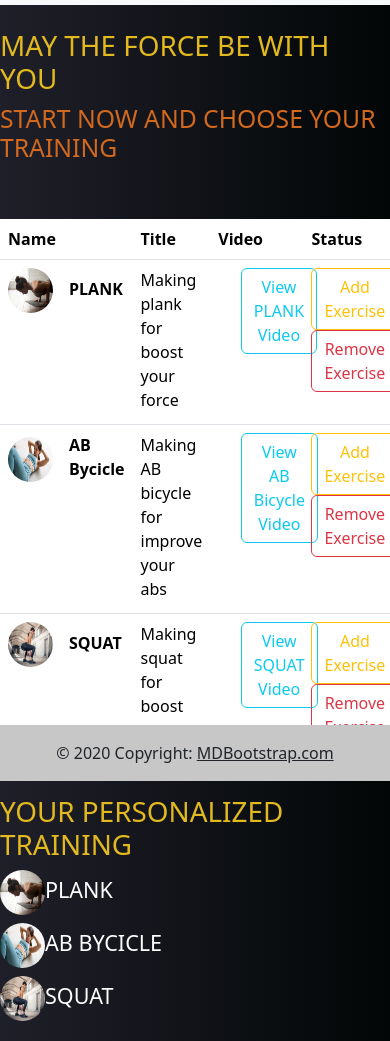
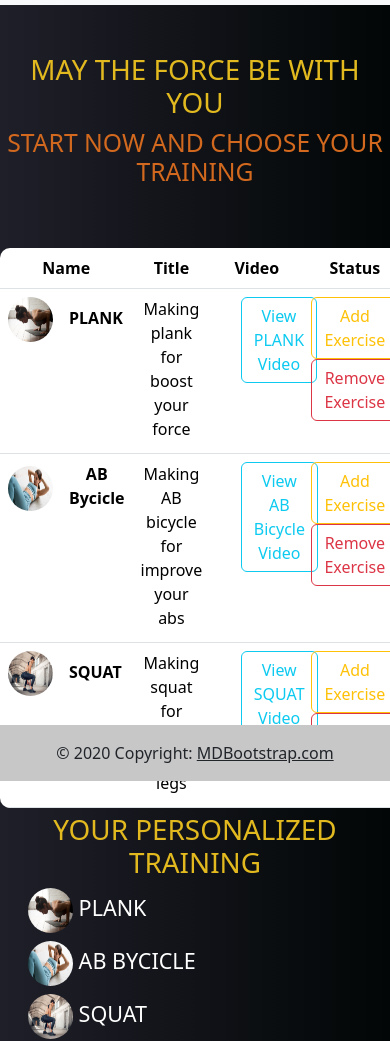
Before and after one commit to Susanna2024/Evaluaci-n-Continua-2---Susanna-Signoretti, a plain HTML site: page pagf.html in a window 390 px wide. Shown: the part 63-1104 px from the top of the page. Drawn offline with nearby package versions, Linux system fonts and the light colour scheme.

Commit message:
responsive

```diff
--- a/pagf.html
+++ b/pagf.html
@@ -48,6 +48,8 @@
   <!-- main section -->
 
   <br>
+
+<br>
   <h1>MAY THE FORCE BE WITH YOU</h1>
 
 <h2> START NOW AND CHOOSE YOUR TRAINING</h2>
@@ -56,7 +58,7 @@
 
 
   <!-- TABLE -->
-<table class="table">
+<table class="table ">
   <thead>
     <tr>
       <th>Name</th>
@@ -205,19 +207,38 @@
   <script src="funzioni.js"> </script>
 
 
-  <!-- RUTINA -->
-  <h1>YOUR PERSONALIZED TRAINING</h1>
+<!-- RUTINA -->
+<h1>YOUR PERSONALIZED TRAINING</h1>
+
+<div class="container">
+  <div class="row">
+    <!-- PLANK -->
+    <div class="col-md-4">
+      <div class="d-flex align-items-center">
+        <h4 id="myP" class="ms-3">
+           <img src="/pics/plank.jpeg" alt="" style="width: 45px; height: 45px" class="rounded-circle"/>
+          PLANK</h4>
+      </div>
+    </div>
+    <!-- AB BYCICLE -->
+    <div class="col-md-4">
+      <div class="d-flex align-items-center">
+        <h4 id="myP2" class="ms-3">        <img src="/pics/abs.jpeg" alt="" style="width: 45px; height: 45px" class="rounded-circle"/>
+          AB BYCICLE</h4>
+      </div>
+    </div>
+    <!-- SQUAT -->
+    <div class="col-md-4">
+      <div class="d-flex align-items-center">
+        <h4 id="myP3" class="ms-3">        <img src="/pics/squat.jpeg" alt="" style="width: 45px; height: 45px" class="rounded-circle"/>
+          SQUAT</h4>
+      </div>
+    </div>
+  </div>
+</div>
 
 
 
-      <h4 id="myP">   <img src="/pics/plank.jpeg" alt="" style="width: 45px; height: 45px"  class="rounded-circle"/>PLANK </h4>
-      <h4 id="myP2"><img src="/pics/abs.jpeg"class="rounded-circle" alt="" style="width: 45px; height: 45px"/>AB BYCICLE</h4>
-      <h4  id="myP3"> <img
-        src="/pics/squat.jpeg"
-        alt=""
-        style="width: 45px; height: 45px"
-        class="rounded-circle"
-        />SQUAT</h4>
 <br>
 <br>
 <br>
--- a/style.css
+++ b/style.css
@@ -306,3 +306,22 @@ h2 {
   h4 {
     color: white;
   }
+
+  h1, h2, h4 {
+    text-align: center; /* Centra il testo */
+    margin-left: auto; /* Imposta il margine sinistro automatico */
+    margin-right: auto; /* Imposta il margine destro automatico */
+  }
+  .table {
+    border-radius: 10px; /* Aggiungi un bordo arrotondato alla tabella */
+    overflow: hidden; /* Assicura che il bordo arrotondato sia visibile */
+    border-spacing: 0; /* Imposta lo spazio tra le celle */
+    margin: 5px auto; /* Imposta i margini automatici per centrare la tabella */
+    padding: 0 20px; /* Aggiunge del padding sia a destra che a sinistra della tabella */
+    width: fit-content; /* Imposta la larghezza della tabella in modo che si adatti al contenuto */
+  }
+
+  .table th,
+  .table td {
+    text-align: center; /* Centra il testo all'interno delle celle della tabella */
+  }
```
